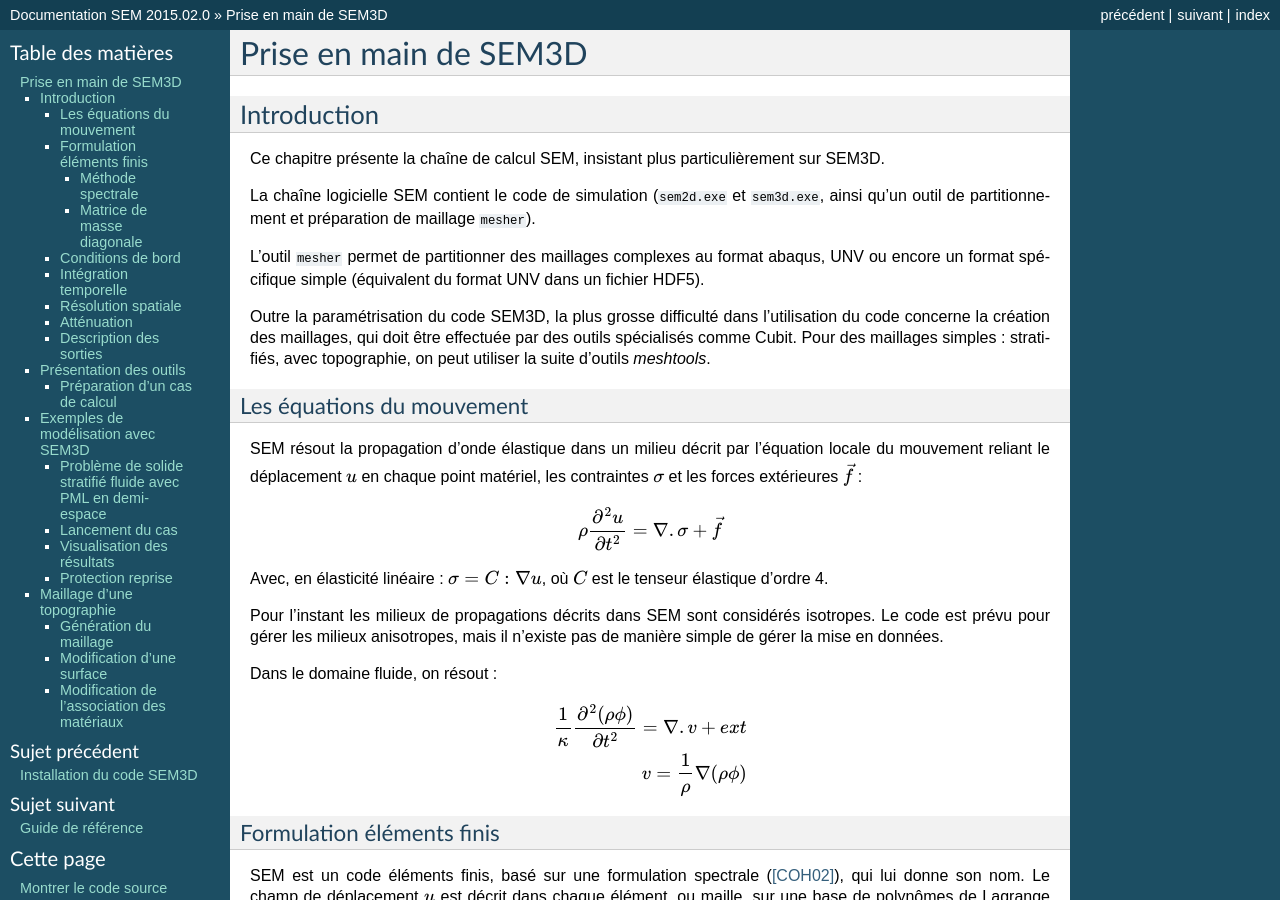
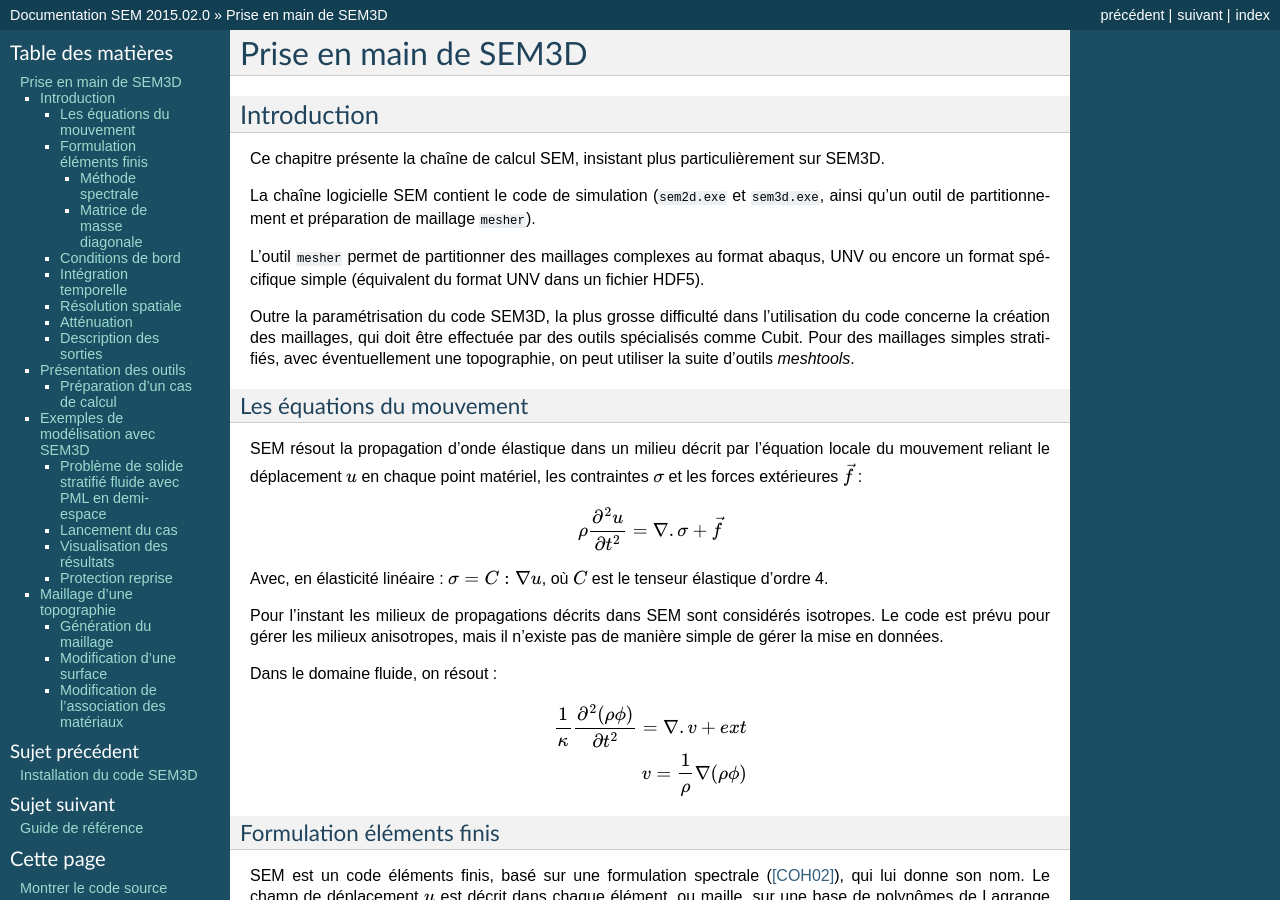
Before and after one commit to sem3d/SEM, a Sphinx documentation site: the page built from DOC/source/tutoriel.rst, in a window 1280 px wide and 900 px high. Built offline with Sphinx 7.4.7, drawn with Linux system fonts in a browser that asks for light colours; formulas are drawn with MathJax 3; some of the changed text lies outside the part shown.

Commit message:
Corrections documentation

```diff
--- a/DOC/source/format_input.rst
+++ b/DOC/source/format_input.rst
@@ -38,7 +38,7 @@
 
 Un paramètre valide peut-être ignoré si il n'est pas activé par un
 autre paramètre : par exemple on peut désactiver les snapshots, tout en
-laissant le paramètre nombre d'itération entre snapshot.
+laissant le paramètre nombre d'itérations entre snapshot.
 
 Exemple
 -------
@@ -401,7 +401,7 @@
 
 - ``points`` : Une liste de points, définis dans un fichier spécifié par le mot-clef ``file``
 
-- ``single`` : Le plus simple, définit par le mot clef ``point0``, son nom sera le nom de la section.
+- ``single`` : Le plus simple, défini par le mot clef ``point0``, son nom sera le nom de la section.
 
 - ``line`` : Définit :math:`N_i` capteurs sur le segment :math:`[P_0, P_1]`. Un numéro leur est attribué
   leur nom est préfixé du nom de la section
--- a/DOC/source/tutoriel.rst
+++ b/DOC/source/tutoriel.rst
@@ -19,10 +19,10 @@
 du format UNV dans un fichier HDF5).
 
 Outre la paramétrisation du code SEM3D, la plus grosse difficulté dans
-l'utilisation du code concerne la création des maillages, qui doit être
-effectuée par des outils spécialisés comme Cubit. Pour des maillages
-simples : stratifiés, avec topographie, on peut utiliser la suite
-d'outils *meshtools*.
+l'utilisation du code concerne la création des maillages, qui doit
+être effectuée par des outils spécialisés comme Cubit. Pour des
+maillages simples stratifiés, avec éventuellement une
+topographie, on peut utiliser la suite d'outils *meshtools*.
 
 Les équations du mouvement
 --------------------------
```
Also changed, not shown: other parts of DOC/source/tutoriel.rst (+3 -3 lines), DOC/source/NEWS.rst (+5 -2 lines), DOC/source/format_unv.rst (+4 -3 lines), DOC/source/installation.rst (+9 -8 lines).
